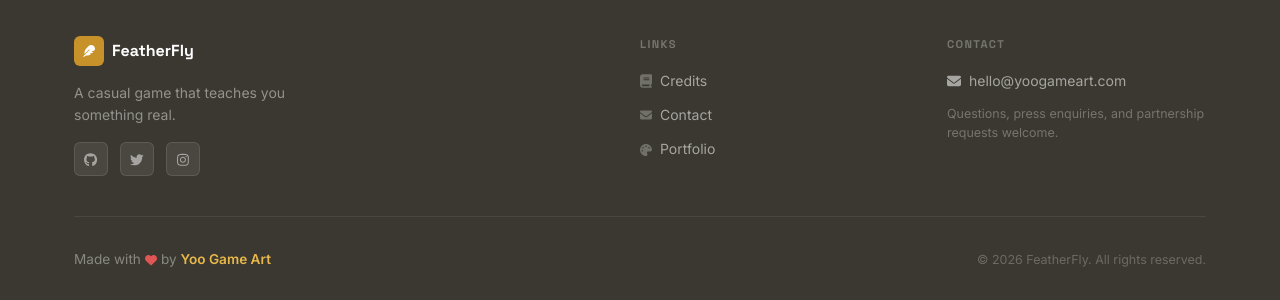
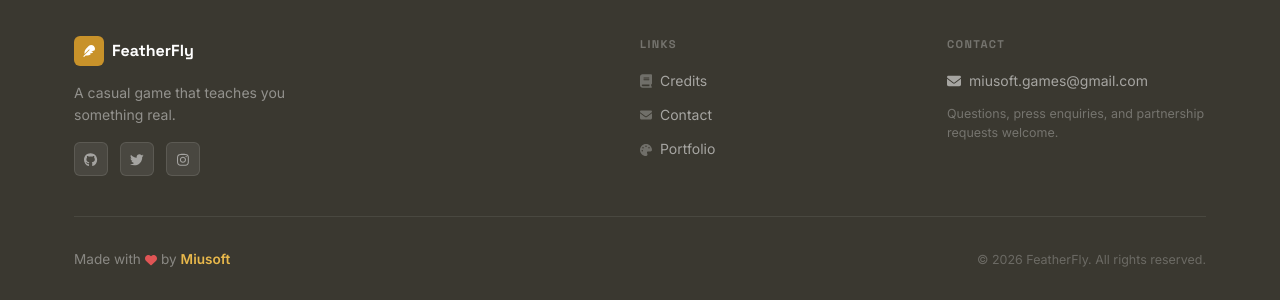
Before and after one commit to MiusoftGames/FeatherFly, a Next.js app: page / in a window 1280 px wide. Shown: the part 7010-7310 px from the top of the page. Built offline with nearby package versions, Linux system fonts and the light colour scheme.

Commit message:
content update

```diff
--- a/app/layout.jsx
+++ b/app/layout.jsx
@@ -11,12 +11,12 @@ export const metadata = {
     'FeatherFly', 'Galle Fort', 'casual game', 'educational game',
     'flappy game', 'Sri Lanka', 'mobile game', 'browser game',
   ],
-  authors: [{ name: 'Yoo Game Art' }],
-  creator: 'Yoo Game Art',
+  authors: [{ name: 'Miusoft' }],
+  creator: 'Miusoft',
   openGraph: {
     type: 'website',
     locale: 'en_US',
-    url: 'https://featherfly.game',
+    url: 'https://miusoftgames.github.io/FeatherFly/',
     siteName: 'FeatherFly',
     title: 'FeatherFly — Fly. Learn. Explore Galle Fort.',
     description:
@@ -41,7 +41,7 @@ export const metadata = {
     shortcut: '/favicon.ico',
     apple: '/apple-touch-icon.png',
   },
-  metadataBase: new URL('https://featherfly.game'),
+  metadataBase: new URL('https://miusoftgames.github.io/FeatherFly/'),
 };
 
 export default function RootLayout({ children }) {
--- a/components/Footer/Footer.jsx
+++ b/components/Footer/Footer.jsx
@@ -64,9 +64,9 @@ export default function Footer() {
           {/* Contact */}
           <div className={styles.contact}>
             <span className={styles.navHeading}>Contact</span>
-            <a href="mailto:hello@yoogameart.com" className={styles.contactLink}>
+            <a href="mailto:miusoft.games@gmail.com" className={styles.contactLink}>
               <FontAwesomeIcon icon={faEnvelope} />
-              hello@yoogameart.com
+              miusoft.games@gmail.com
             </a>
             <p className={styles.contactNote}>
               Questions, press enquiries, and partnership requests welcome.
@@ -79,7 +79,7 @@ export default function Footer() {
             Made with{' '}
             <FontAwesomeIcon icon={faHeart} className={styles.heart} />{' '}
             by{' '}
-            <a href="#" className={styles.creditLink}>Yoo Game Art</a>
+            <a href="https://miusoftgames.github.io/" className={styles.creditLink}>Miusoft</a>
           </p>
           <p className={styles.legal}>
             © {new Date().getFullYear()} FeatherFly. All rights reserved.
```
